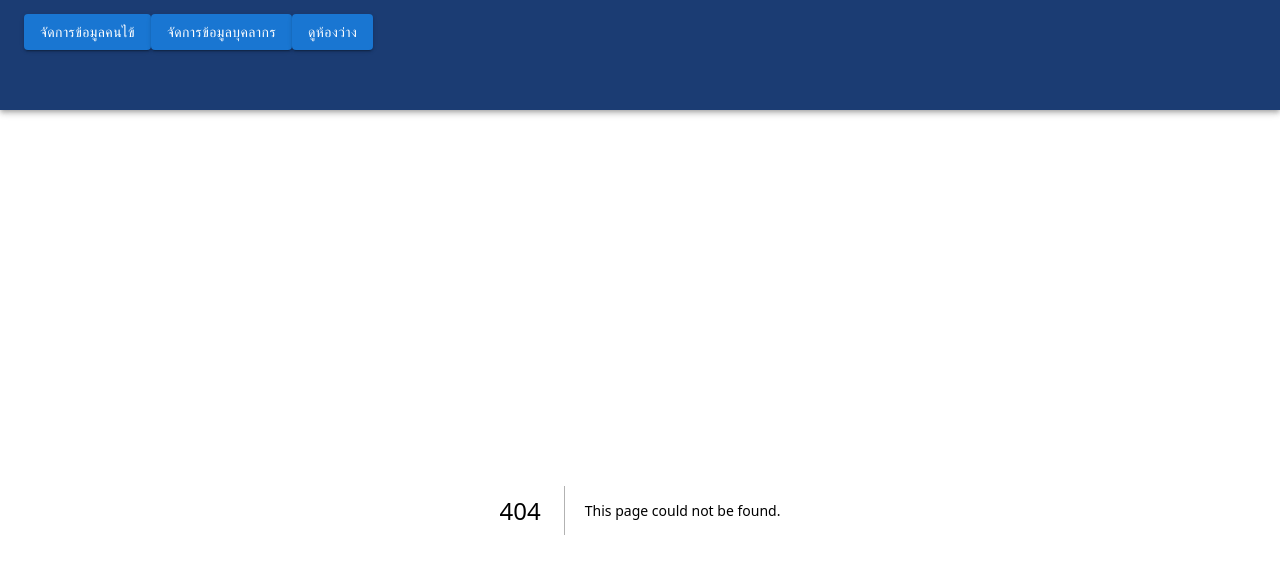
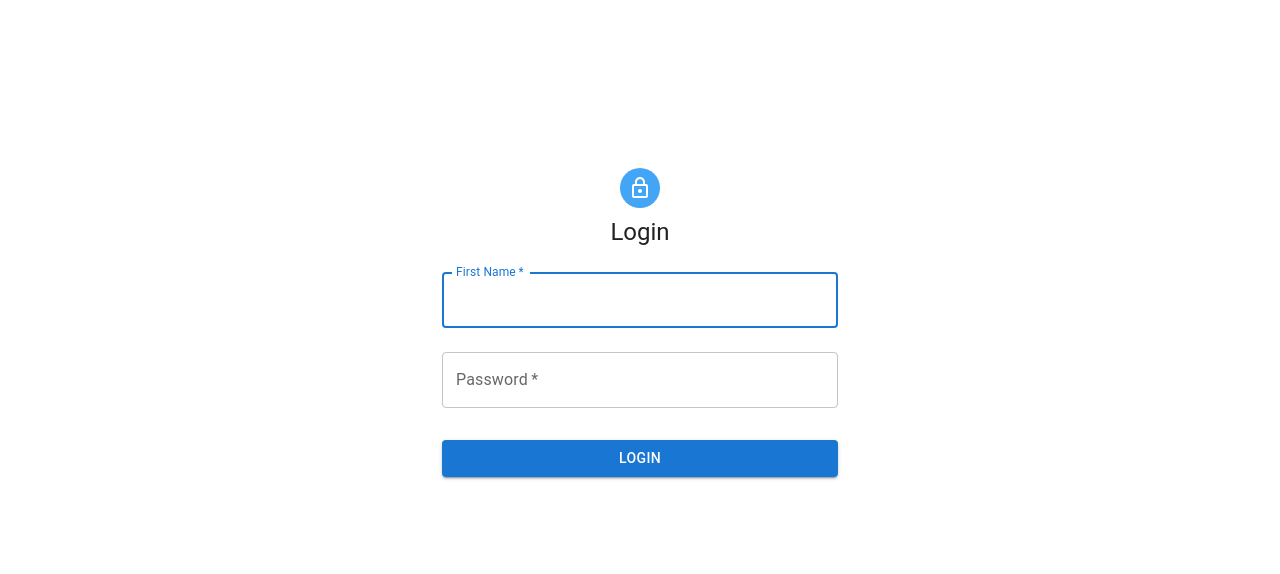
Before and after one commit to Celimine09/hospital-web, a Next.js app: page /login in a window 1280 px wide. Before the commit this address had no page. Shown: the top 574 px of the page. Built offline with nearby package versions, Linux system fonts and the light colour scheme.

Commit message:
back end login(not finished)

```diff
--- /dev/null
+++ b/src/app/api/login/route.ts
@@ -0,0 +1,46 @@
+import { NextRequest, NextResponse } from "next/server";
+import { connection } from "../../database/db.connector";
+
+export async function GET() {
+    try {
+        const [results, fields] = await connection.query(
+            // Fname and password from staff
+            'SELECT fname FROM Staff'
+        );
+        console.log(results); // results contains rows returned by server
+        console.log(fields); // fields contains extra meta data about results, if available
+
+        // Return the results from the database
+        return NextResponse.json({
+            success: true,
+            data: results // Sending data back to the client
+        });
+
+    } catch (err: any) { // Explicitly typing 'err' as 'any'
+        console.log(err);
+        return NextResponse.json({
+            success: false,
+            error: err.message // You can customize the error response as needed
+        }, { status: 500 }); // Set appropriate status code
+    }
+}
+
+export async function POST(req: NextRequest, res: NextResponse) {
+    try {
+        const data = await req.json();
+        console.log(data);
+
+        // Process the data, maybe insert into database or perform other operations
+
+        return NextResponse.json({
+            success: true
+        });
+
+    } catch (err: any) { // Explicitly typing 'err' as 'any'
+        console.log(err);
+        return NextResponse.json({
+            success: false,
+            error: err.message // You can customize the error response as needed
+        }, { status: 500 }); // Set appropriate status code
+    }
+}
--- a/src/app/database/db.connector.ts
+++ b/src/app/database/db.connector.ts
@@ -37,3 +37,31 @@ try {
 // } catch (err) {
 //     console.log(err);
 // // }
+
+
+//login
+export async function login(email: string, password: string): Promise<boolean> {
+    try {
+        const connection = await mysql.createConnection({
+            host: process.env.HOST,
+            user: process.env.USERNAME,
+            database: process.env.DB_NAME,
+            password: process.env.DB_PW,
+        });
+
+        const [results, _] = await connection.query(
+            'SELECT * FROM Staff WHERE fname = ? AND password = ?',
+            [email, password]
+        );
+
+        // Check if results is an array
+        if (Array.isArray(results)) {
+            return results.length > 0;
+        } else {
+            return false;
+        }
+    } catch (error) {
+        console.error('Error during login:', error);
+        return false;
+    }
+}
--- /dev/null
+++ b/src/pages/login.tsx
@@ -0,0 +1,108 @@
+import { LockOutlined } from "@mui/icons-material";
+import {
+    Container,
+    CssBaseline,
+    Box,
+    Avatar,
+    Typography,
+    TextField,
+    Button,
+} from "@mui/material";
+import { useState } from "react";
+
+const Login = () => {
+    const [email, setEmail] = useState("");
+    const [password, setPassword] = useState("");
+
+    const handleLogin = async () => {
+        try {
+            // ส่งข้อมูล email และ password ไปยัง backend
+            const response = await fetch('http://localhost:3001/api/login', {
+                method: 'POST',
+                headers: {
+                    'Content-Type': 'application/json',
+                },
+                body: JSON.stringify({
+                    Name: email,
+                    password: password,
+                }),
+            });
+
+            // ตรวจสอบการตอบกลับจาก backend
+            if (response.ok) {
+                // แปลงข้อมูลที่ได้รับเป็น JSON
+                const data = await response.json();
+                console.log(data);
+                if (data.success) {
+                    // หากล็อคอินสำเร็จให้ redirect ไปที่หน้า main
+                    window.location.href = "/main";
+                } else {
+                    // หากล็อคอินไม่สำเร็จให้แสดงข้อความผิดพลาด
+                    alert("Login failed. Please check your credentials.");
+                }
+            } else {
+                // หากเกิดข้อผิดพลาดในการเชื่อมต่อกับ backend
+                console.error('Error:', response.status);
+                alert("An error occurred. Please try again later.");
+            }
+        } catch (error) {
+            console.error('Error:', error);
+            alert("An error occurred. Please try again later.");
+        }
+    };
+
+    return (
+        <Container maxWidth="xs">
+            <CssBaseline />
+            <Box
+                sx={{
+                    mt: 20,
+                    display: "flex",
+                    flexDirection: "column",
+                    alignItems: "center",
+                }}
+            >
+                <Avatar sx={{ m: 1, bgcolor: "primary.light" }}>
+                    <LockOutlined />
+                </Avatar>
+                <Typography variant="h5">Login</Typography>
+                <Box sx={{ mt: 1 }}>
+                    <TextField
+                        margin="normal"
+                        required
+                        fullWidth
+                        id="Name"
+                        label="First Name"
+                        name="name"
+                        autoFocus
+                        value={email}
+                        onChange={(e) => setEmail(e.target.value)}
+                    />
+
+                    <TextField
+                        margin="normal"
+                        required
+                        fullWidth
+                        id="password"
+                        name="password"
+                        label="Password"
+                        type="password"
+                        value={password}
+                        onChange={(e) => setPassword(e.target.value)}
+                    />
+
+                    <Button
+                        fullWidth
+                        variant="contained"
+                        sx={{ mt: 3, mb: 2 }}
+                        onClick={handleLogin}
+                    >
+                        Login
+                    </Button>
+                </Box>
+            </Box>
+        </Container>
+    );
+};
+
+export default Login;
```
Also changed, not shown: 1 other file (tests, documents, lock files or other folders).
